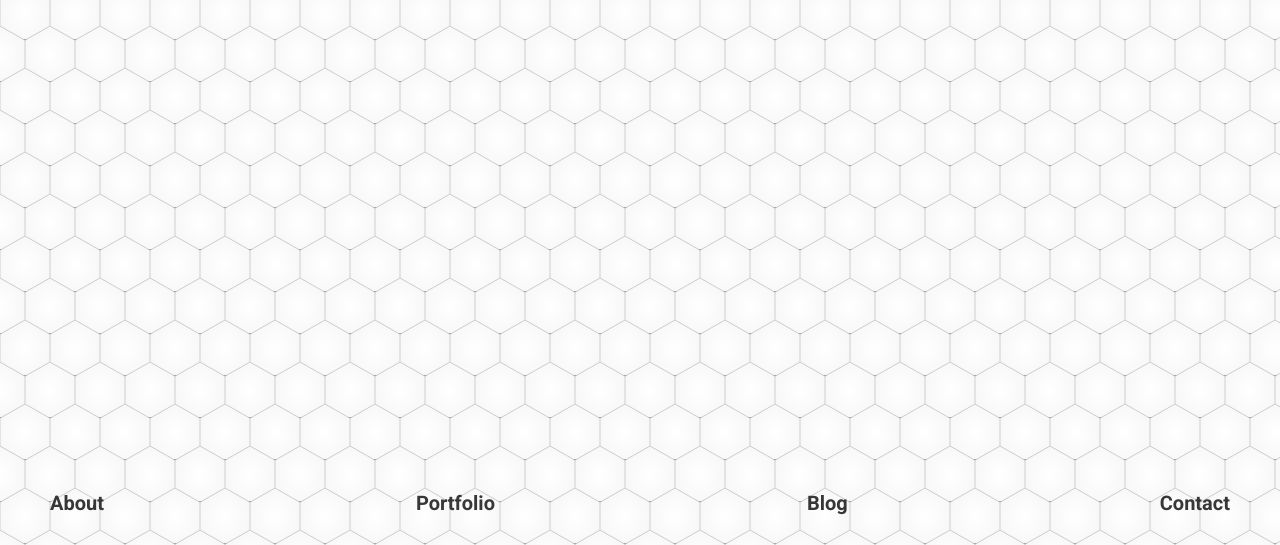
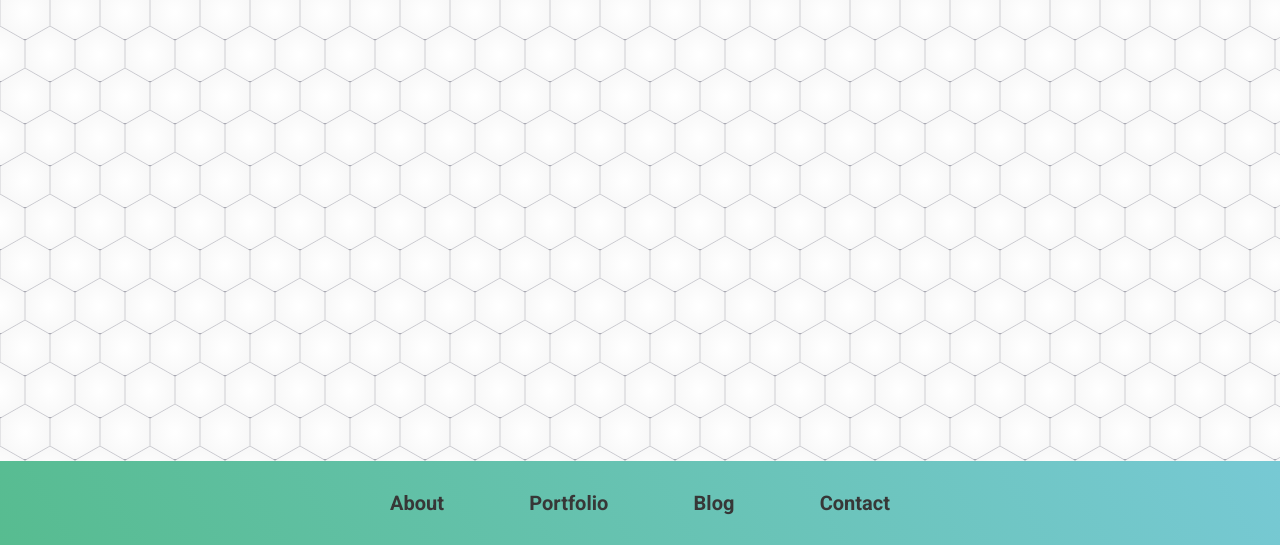
Before and after one commit to andrewicarlson/.com, a React app: page / in a window 1280 px wide. Shown: the part 255-800 px from the top of the page. Built offline with nearby package versions, Linux system fonts and the light colour scheme; a web font is replaced by a local one.

Commit message:
Added gradient and finished styling for the navigation

```diff
--- a/src/components/navigation/index.js
+++ b/src/components/navigation/index.js
@@ -24,9 +24,11 @@ class Navigation extends Component {
         ]
         return(
             <nav className="aic-navigation aic-pull-forward">
-                {
-                    navItems.map(item => <Link to={item.url} className="aic-navigation__item">{item.text}</Link>)
-                }
+                <div className="aic-navigation__content">
+                    {
+                        navItems.map(item => <Link to={item.url} className="aic-navigation__item">{item.text}</Link>)
+                    }
+                </div>
             </nav>
         )
     }
--- a/src/components/navigation/navigation.scss
+++ b/src/components/navigation/navigation.scss
@@ -2,11 +2,20 @@
 
 .aic-navigation {
     position: fixed;
+    width: 100%;
     bottom: 0;
     left: 0;
-    width: 100%;
+    padding: pxToRem(30) pxToRem(50);
+    background: $silver-tree;
+    background: -moz-linear-gradient(60deg, $silver-tree 0%, $downy 100%);
+    background: -webkit-linear-gradient(60deg, $silver-tree 0%,$downy 100%);
+    background: linear-gradient(60deg, $silver-tree 0%,$downy 100%);
+}
+
+.aic-navigation__content {
+    margin: 0 auto;
+    max-width: pxToRem(500);
     display: flex;
-    padding: pxToRem(30) pxToRem(50);
     justify-content: space-between;
 }
 
```
